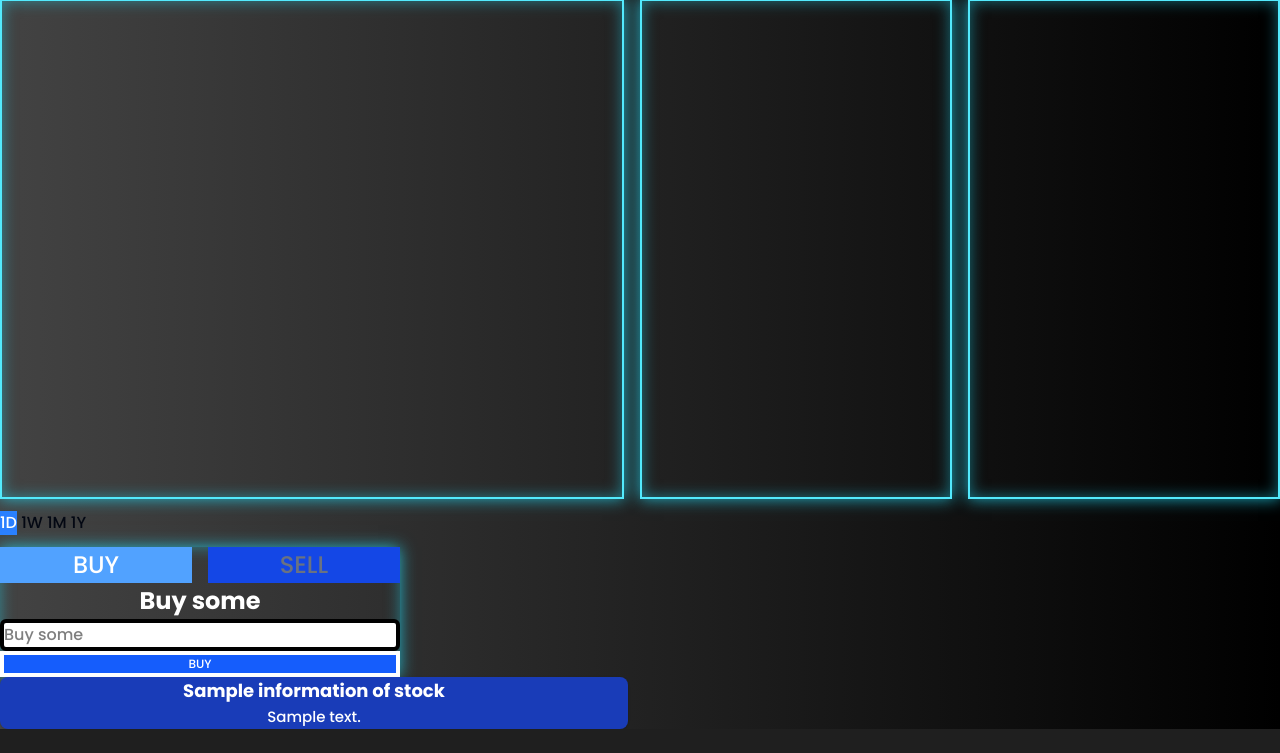
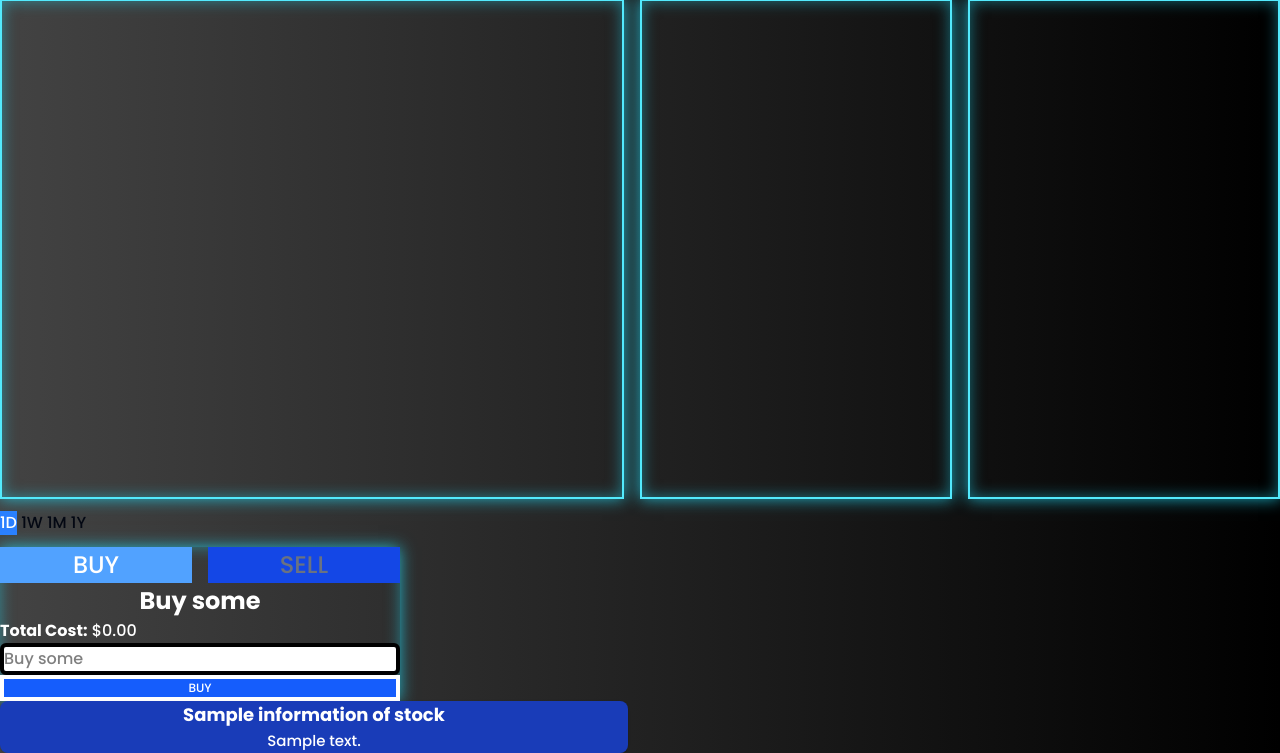
Before and after one commit to BriLouSal/MarketSIght, a Django app: template MarketSightBack/templates/base/stock.html in a window 1280 px wide. Shown: the part 202-955 px from the top of the page. Before the commit the page ends 931 px from the top, so only its background shows below. Run offline with Django 5.2, Linux system fonts and the light colour scheme; a user stored in the database is signed in; tables that the repository leaves empty hold one stand-in row (values such as "Sample post"); the template is opened without the code that fills it: most values are stand-ins (such as "Sample title", 1, 10 or a date in 2020); style sheets or scripts are compiled from the project's sources; some libraries are stand-ins or nearby versions; some web fonts are replaced.

Commit message:
Added a dynamic UI, it will tell the user how much it will cost or how much the value it would be to buy or sell the stock respectively.

```diff
--- a/MarketSightBack/static/stock.js
+++ b/MarketSightBack/static/stock.js
@@ -321,14 +321,14 @@ form_execution.addEventListener('submit', function(e) {
 // Fetch the data for the buttons later, and put it inside the eventlistener :)
 
 // Fetched from the form_execution data
-document.addEventListener('DOMContentLoaded' , () =>{
+document.addEventListener('DOMContentLoaded' , async () =>{
 
     const status = sessionStorage.getItem('orderStatus');
     const message = sessionStorage.getItem('orderMessage');
         //  We don't need to fetch the data for the current price everytime. Therefore we don't need to have it as async function because of this situation.
 
-    const data_stock = fetch(`/api/latest-price/${stockTicker}/`);
-    const response = data_stock.json();
+    const data_stock = await fetch(`/api/latest-price/${stockTicker}/`);
+    const response =await  data_stock.json();
 
     current_price = parseFloat(response);
 
@@ -354,6 +354,25 @@ document.addEventListener('DOMContentLoaded' , () =>{
     //  We don't need to fetch the data for the current price everytime. Therefore we don't need to have it as async function because
 
 
+});
+
+
+const sharesInput = document.getElementById('total-cost');
+
+// We want to have a dynamic UI by adding a input event so we can have user know how much it will cost for them to buy the stock
+input_changer.addEventListener('input', async() => {
+    const res = await fetch(`/api/latest-price/${stockTicker}/`);
+    const data = await res.json();
+    cachedPrice = parseFloat(data.price);
+
+
+    const shares = parseFloat(input_changer.value);
+    if (!shares || shares <= 0) {
+        sharesInput.innerText = " Total Cost: $0.00";
+        return;
+    }
+    const total = shares * cachedPrice;
+    sharesInput.innerText = `Total Cost: $${total}`;
 });
 
 const totalReturn = document.getElementById('total-return')
--- a/MarketSightBack/templates/base/stock.html
+++ b/MarketSightBack/templates/base/stock.html
@@ -106,13 +106,17 @@
                <p class="text-white text-center text-[24px] font-bold" id="text-changer">
                   Buy some {{request.resolver_match.kwargs.stock_tick}}
                </p>
-               {% if shares_owned > 0 %}
                <div class="text-white mt-4 p-4   rounded">
+                  {% if shares_owned > 0 %}
                   <p><strong>Shares Owned:</strong> {{ shares_owned }}</p>
                   <p id="total-return"><strong>Total Return:</strong> {{ shares_owned }}</p>
                   <p><strong>Average Cost:</strong> ${{ avg_cost }}</p>
+                  {% endif %}
+
+                  <p id="total-cost"><strong>Total Cost:</strong> $0.00</p>
+
                </div>
-               {% endif %}
+
             <input type="text" id="input-changer" min='0' name="input-changer" placeholder="Buy some {{request.resolver_match.kwargs.stock_tick}}"
             class="px-4 py-2 text-black bg-white rounded-md focus:outline-none border-4" autocomplete="off ">
 
```
